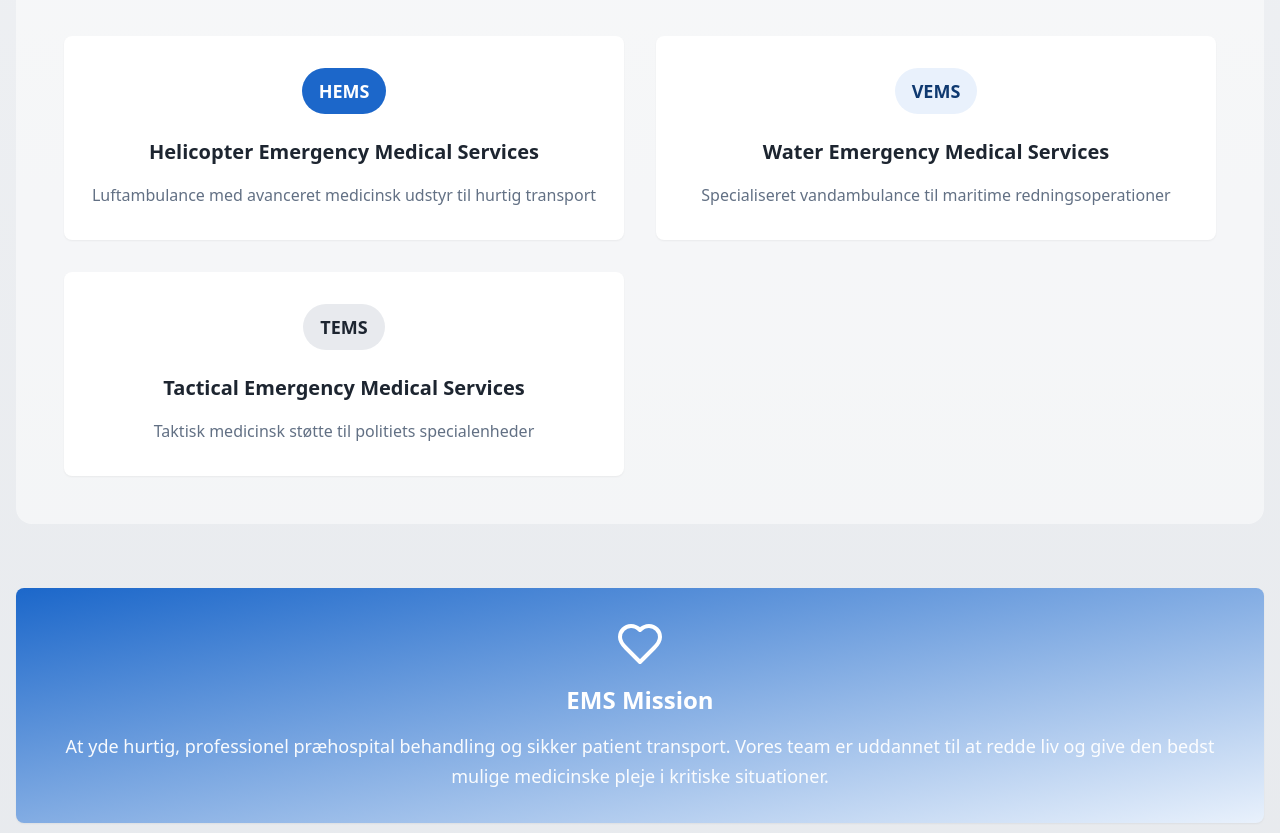
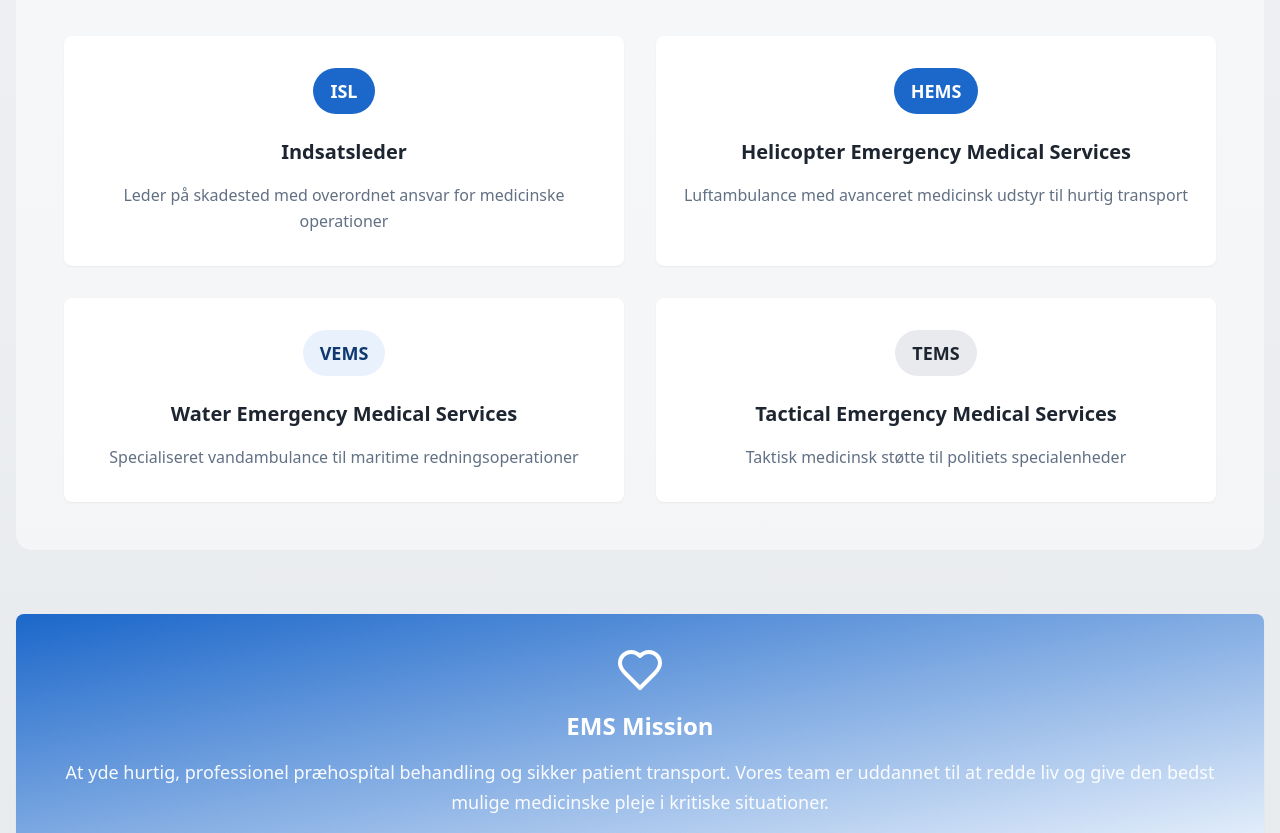
Before and after one commit to mgjepzen-beep/nordjysk-kommando-hjem, a React (Vite) app: page /rangorden/ems in a window 1280 px wide. Shown: the part 1360-2193 px from the top of the page. Built offline with nearby package versions, Linux system fonts and the light colour scheme; the HTML template or start-up script is replaced by a standard one.

Commit message:
Add "Insdtatsleder" to EMS rankings

```diff
--- a/src/pages/rankings/EmsRankings.tsx
+++ b/src/pages/rankings/EmsRankings.tsx
@@ -49,6 +49,12 @@ const EmsRankings = () => {
   ];
 
   const emsUnits = [
+    {
+      name: "Indsatsleder",
+      description: "Leder på skadested med overordnet ansvar for medicinske operationer",
+      badge: "ISL",
+      color: "primary"
+    },
     {
       name: "Helicopter Emergency Medical Services",
       description: "Luftambulance med avanceret medicinsk udstyr til hurtig transport",
```
